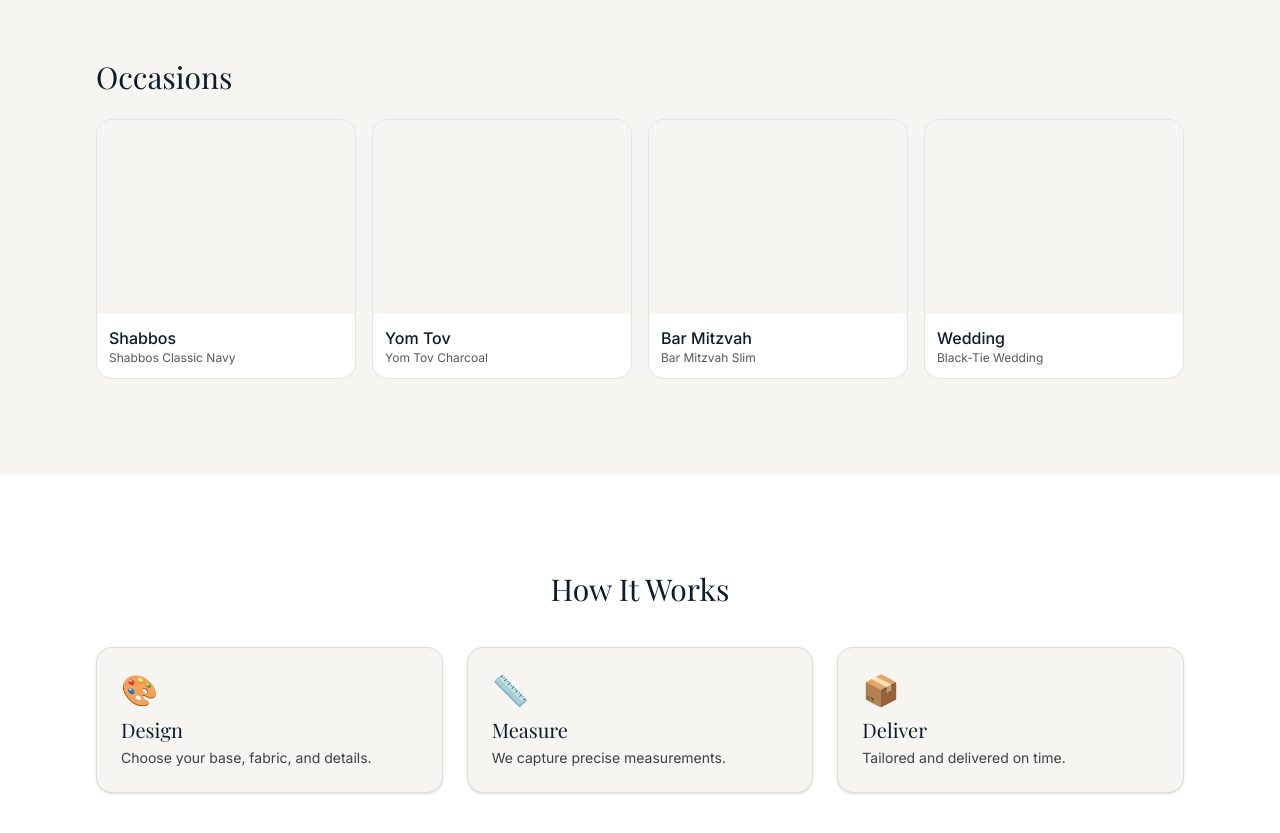
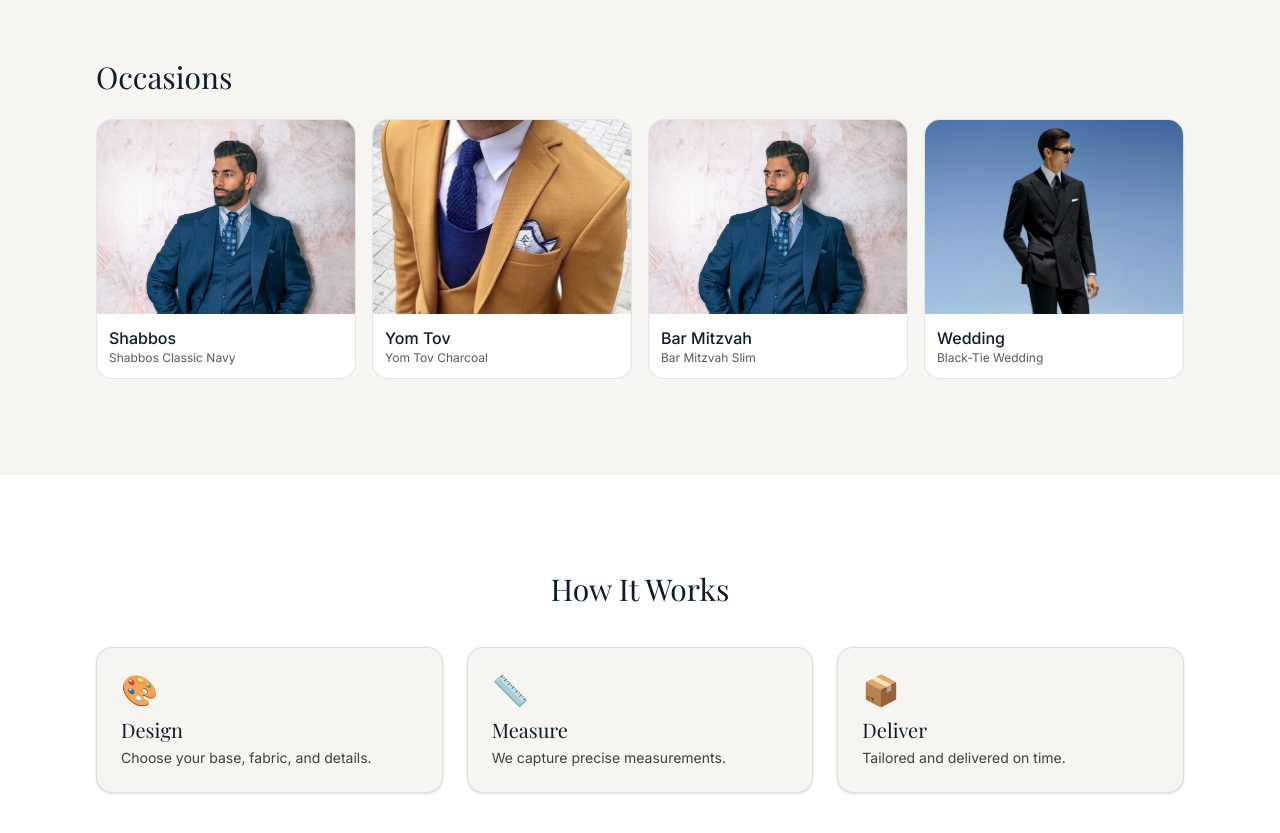
Before and after one commit to dslansky/zuitup, a Next.js app: page / in a window 1280 px wide. Shown: the part 2980-3813 px from the top of the page. Built offline with nearby package versions, Linux system fonts and the light colour scheme; a web font is replaced by a local one.

Commit message:
feat(occasions): use brand photos with next/image and face-friendly cropping

```diff
--- a/src/components/Occasions.tsx
+++ b/src/components/Occasions.tsx
@@ -1,8 +1,10 @@
+import Image from "next/image";
+
 const items = [
-  { key: "shabbos", title: "Shabbos", note: "Shabbos Classic Navy" },
-  { key: "yomtov", title: "Yom Tov", note: "Yom Tov Charcoal" },
-  { key: "barmitzvah", title: "Bar Mitzvah", note: "Bar Mitzvah Slim" },
-  { key: "wedding", title: "Wedding", note: "Black-Tie Wedding" },
+  { key: "shabbos", title: "Shabbos", note: "Shabbos Classic Navy", img: "/brand/shabboszuit.jpg", alt: "Shabbos — suits in classic navy" },
+  { key: "yomtov", title: "Yom Tov", note: "Yom Tov Charcoal", img: "/brand/ytzuit.jpg", alt: "Yom Tov — elevated charcoal tones" },
+  { key: "barmitzvah", title: "Bar Mitzvah", note: "Bar Mitzvah Slim", img: "/brand/shabboszuit.jpg", alt: "Bar Mitzvah — slim and sharp" },
+  { key: "wedding", title: "Wedding", note: "Black-Tie Wedding", img: "/brand/blacktiezuit.jpg", alt: "Wedding — black tie perfection" },
 ];
 
 export default function Occasions() {
@@ -13,7 +15,16 @@ export default function Occasions() {
         <div className="grid grid-cols-2 md:grid-cols-4 gap-4">
           {items.map((it) => (
             <div key={it.key} className="rounded-2xl overflow-hidden border border-z-silver/30 bg-white">
-              <div className="aspect-[4/3] bg-z-cream" />
+              <div className="relative aspect-[4/3]">
+                <Image
+                  src={it.img}
+                  alt={it.alt}
+                  fill
+                  sizes="(max-width: 768px) 50vw, 25vw"
+                  className="object-cover object-top"
+                  priority={false}
+                />
+              </div>
               <div className="p-3">
                 <h3 className="font-medium text-z-navy">{it.title}</h3>
                 <p className="text-xs text-z-ink/70">{it.note}</p>
```
